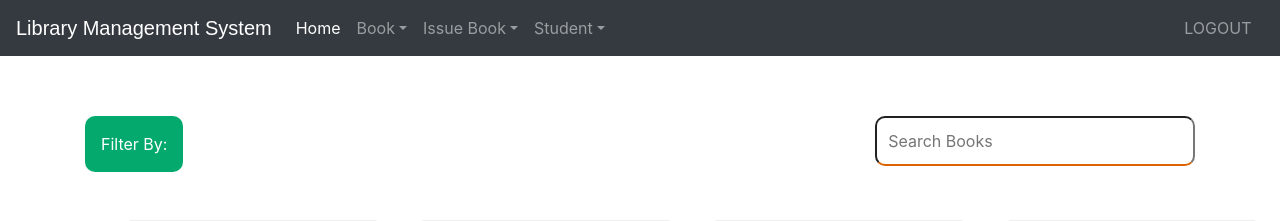
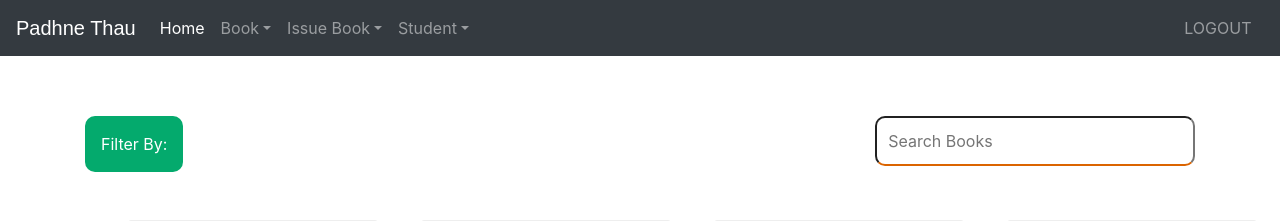
Before and after one commit to Ischyros-Olethros/Library-Application, a Django app: page /landing/ in a window 1280 px wide. Shown: the top 221 px of the page. Run offline with Django 3.2, Linux system fonts and the light colour scheme; some libraries are stand-ins or nearby versions.

Commit message:
Modified NavBar

```diff
--- a/templates/library/navbaradmin.html
+++ b/templates/library/navbaradmin.html
@@ -38,7 +38,7 @@
   <body>
     <div class="bs-example">
       <nav class="navbar navbar-expand-md bg-dark navbar-dark fixed-top">
-        <a href="/" class="navbar-brand">Library Management System</a>
+        <a href="/" class="navbar-brand">Padhne Thau</a>
         <button
           type="button"
           class="navbar-toggler"
```
Also changed, not shown: db.sqlite3 (deleted).
